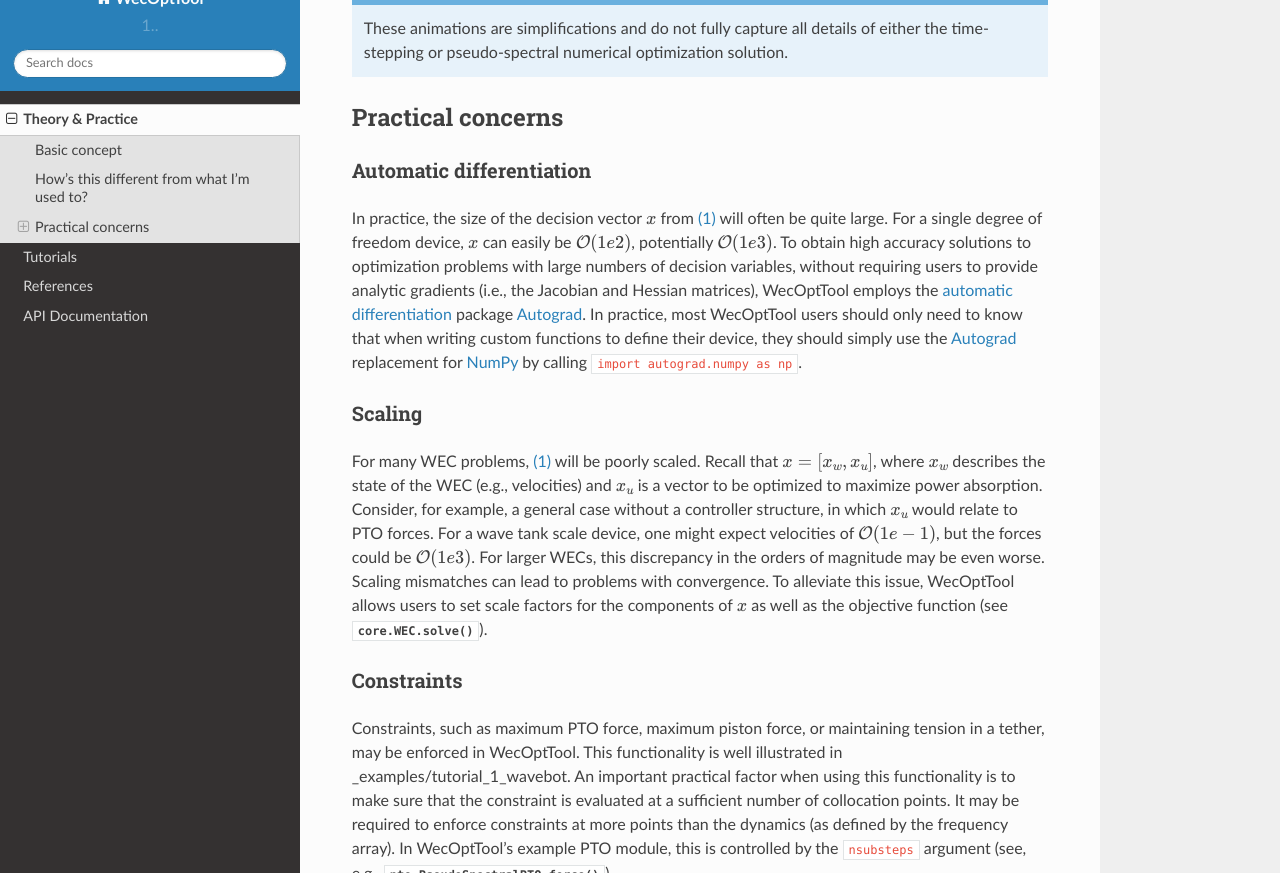
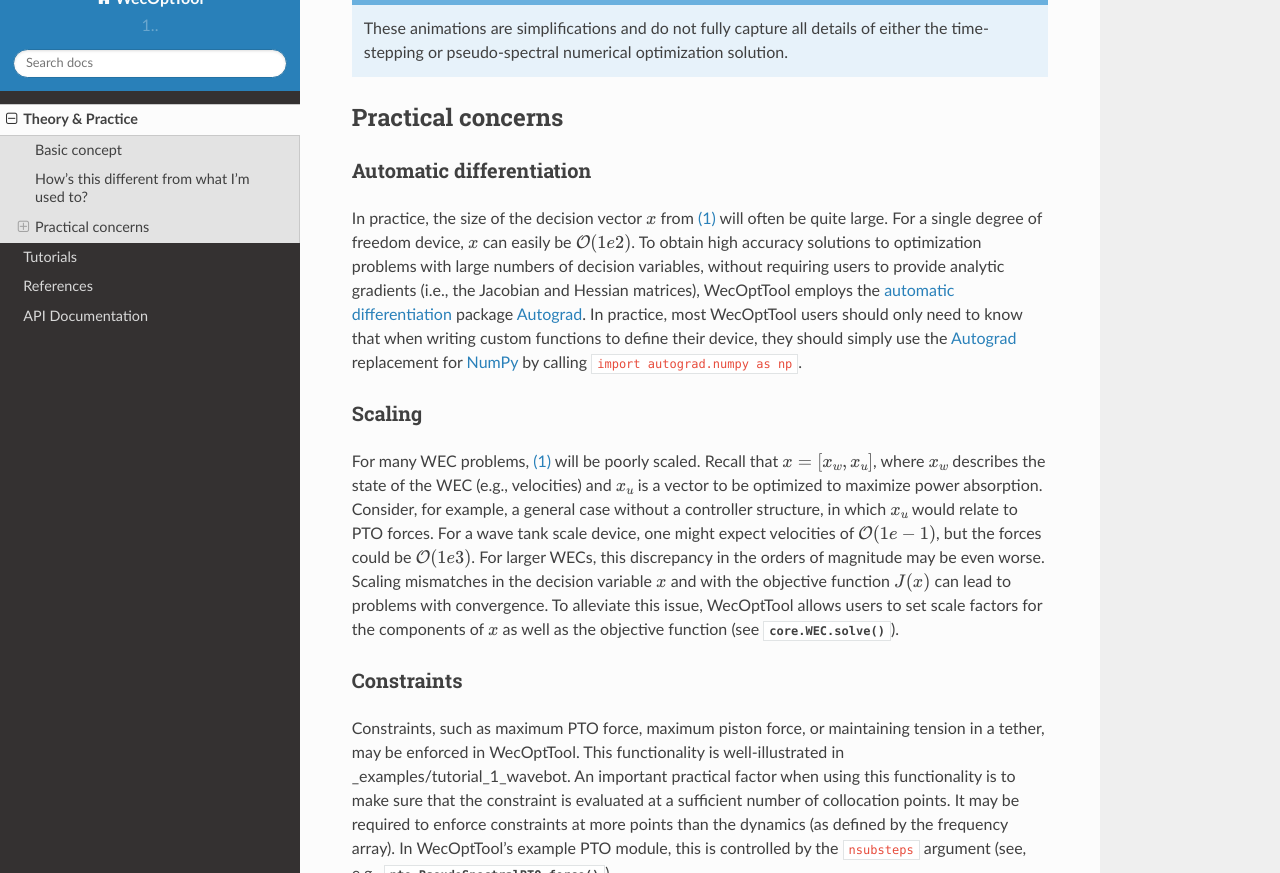
Before and after one commit to sandialabs/WecOptTool, a Sphinx documentation site: the page built from docs/source/theory.rst, in a window 1280 px wide and 900 px high, scrolled down 2661 px, cut to the strip 27-900 px from the top of the window. Built offline with Sphinx 7.4.7 and the Read the Docs theme 2.0.0, drawn with Linux system fonts in a browser that asks for light colours; pages that are not in the unit, such as notebooks, are missing from menus; cross-references to code outside the pages are shown as plain code; some of the changed text lies outside the part shown.

Commit message:
minor edits

```diff
--- a/docs/source/index.rst
+++ b/docs/source/index.rst
@@ -31,6 +30,7 @@ You can work through examples provided on the :ref:`tutorials` page.
 Developers
 ==========
 WecOptTool is developed by `Sandia National Laboratories`_.
+The developers would like to acknowledge funding support from the US Department of Energy's Water Power Technologies Office.
 The developers would also like to acknowledge benefit from past collaborations with `Data Only Greater`_ and the `Oregon State University Design Engineering Lab`_.
 
 Sandia National Laboratories is a multi-mission laboratory managed and operated by National Technology and Engineering Solutions of Sandia, LLC., a wholly owned subsidiary of Honeywell International, Inc., for the U.S. Department of Energy's National Nuclear Security Administration under contract DE-NA0003525.
--- a/docs/source/theory.rst
+++ b/docs/source/theory.rst
@@ -78,7 +78,7 @@ Practical concerns
 Automatic differentiation
 ^^^^^^^^^^^^^^^^^^^^^^^^^
 In practice, the size of the decision vector :math:`x` from :eq:`optim_prob` will often be quite large.
-For a single degree of freedom device, :math:`x` can easily be :math:`\mathcal{O}(1e2)`, potentially :math:`\mathcal{O}(1e3)`.
+For a single degree of freedom device, :math:`x` can easily be :math:`\mathcal{O}(1e2)`.
 To obtain high accuracy solutions to optimization problems with large numbers of decision variables, without requiring users to provide analytic gradients (i.e., the Jacobian and Hessian matrices), WecOptTool employs the `automatic differentiation`_ package `Autograd`_.
 In practice, most WecOptTool users should only need to know that when writing custom functions to define their device, they should simply use the `Autograd`_ replacement for `NumPy`_ by calling :code:`import autograd.numpy as np`.
 
@@ -89,13 +89,13 @@ Recall that :math:`x = [x_{w}, x_{u}]`, where :math:`x_{w}` describes the state
 Consider, for example, a general case without a controller structure, in which :math:`x_{u}` would relate to PTO forces.
 For a wave tank scale device, one might expect velocities of :math:`\mathcal{O}(1e-1)`, but the forces could be :math:`\mathcal{O}(1e3)`.
 For larger WECs, this discrepancy in the orders of magnitude may be even worse.
-Scaling mismatches can lead to problems with convergence.
+Scaling mismatches in the decision variable :math:`x` and with the objective function :math:`J(x)` can lead to problems with convergence.
 To alleviate this issue, WecOptTool allows users to set scale factors for the components of :math:`x` as well as the objective function (see :meth:`core.WEC.solve`).
 
 Constraints
 ^^^^^^^^^^^
 Constraints, such as maximum PTO force, maximum piston force, or maintaining tension in a tether, may be enforced in WecOptTool.
-This functionality is well illustrated in :doc:`_examples/tutorial_1_wavebot`.
+This functionality is well-illustrated in :doc:`_examples/tutorial_1_wavebot`.
 An important practical factor when using this functionality is to make sure that the constraint is evaluated at a sufficient number of collocation points.
 It may be required to enforce constraints at more points than the dynamics (as defined by the frequency array).
 In WecOptTool's example PTO module, this is controlled by the :code:`nsubsteps` argument (see, e.g., :meth:`pto.PseudoSpectralPTO.force`).
```
Also changed, not shown: other parts of docs/source/index.rst (+2 -3 lines), other parts of docs/source/theory.rst (+1 -1 lines).
